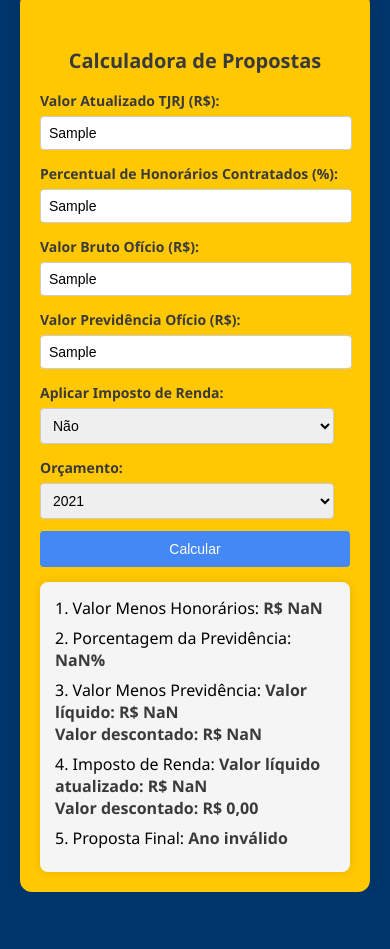
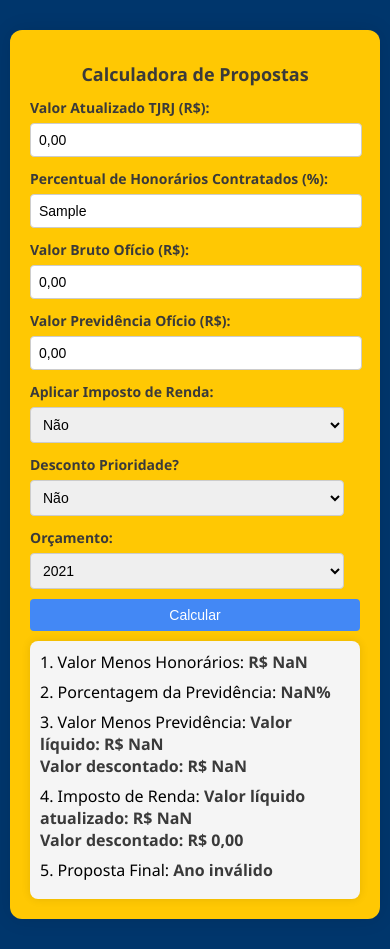
Before and after one commit to pedroburlet/calculadoraprecatorios.github.io, a plain HTML site: page index.html in a window 390 px wide. Both pictures are taken after typing "Sample", "Sample", "Sample", "Sample" into the empty fields and a click on the button "Calcular". Before the commit the page ends 892 px from the top, so only its background shows below. Drawn offline with Linux system fonts and the light colour scheme; a script that the page names is missing.

Commit message:
Add files via upload

```diff
--- a/index.html
+++ b/index.html
@@ -10,12 +10,11 @@
 <body>
 
     <div class="container">
-        <img src="Captura_de_tela_2024-06-19_213351-removebg-preview.png" alt="">
         <h1>Calculadora de Propostas</h1>
         <form id="calculatorForm">
             <div class="form-group">
                 <label for="valorAtualizadoTJRJ">Valor Atualizado TJRJ (R$):</label>
-                <input type="text" id="valorAtualizadoTJRJ" required>
+                <input type="text" id="valorAtualizadoTJRJ" oninput="formatarEntrada(this)" required>
             </div>
             <div class="form-group">
                 <label for="percentHonorarios">Percentual de Honorários Contratados (%):</label>
@@ -23,15 +22,22 @@
             </div>
             <div class="form-group">
                 <label for="valorBrutoOficio">Valor Bruto Ofício (R$):</label>
-                <input type="text" id="valorBrutoOficio" required>
+                <input type="text" id="valorBrutoOficio" oninput="formatarEntrada(this)" required>
             </div>
             <div class="form-group">
                 <label for="valorPrevidenciaOficio">Valor Previdência Ofício (R$):</label>
-                <input type="text" id="valorPrevidenciaOficio" required>
+                <input type="text" id="valorPrevidenciaOficio" oninput="formatarEntrada(this)" required>
             </div>
             <div class="form-group">
                 <label for="impostoRenda">Aplicar Imposto de Renda:</label>
                 <select id="impostoRenda">
+                    <option value="nao">Não</option>
+                    <option value="sim">Sim</option>
+                </select>
+            </div>
+            <div class="form-group">
+                <label for="descontoPrioridade">Desconto Prioridade?</label>
+                <select id="descontoPrioridade">
                     <option value="nao">Não</option>
                     <option value="sim">Sim</option>
                 </select>
@@ -55,7 +61,6 @@
             <div>3. Valor Menos Previdência: <span id="resultadoPrevidencia"></span></div>
             <div>4. Imposto de Renda: <span id="resultadoImpostoRenda"></span></div>
             <div>5. Proposta Final: <span id="resultadoAno"></span></div>
-
         </div>
     </div>
 
--- a/script.js
+++ b/script.js
@@ -8,6 +8,16 @@ function converterParaNumero(valor) {
     return parseFloat(valor.replace(/\./g, '').replace(',', '.'));
 }
 
+// Função para formatar a entrada de texto como reais (R$) durante a digitação
+function formatarEntrada(campo) {
+    let valor = campo.value;
+    valor = valor.replace(/\D/g, '');
+    valor = (valor / 100).toFixed(2) + '';
+    valor = valor.replace(".", ",");
+    valor = valor.replace(/(\d)(?=(\d{3})+(?!\d))/g, '$1.');
+    campo.value = valor;
+}
+
 // Função para calcular a proposta
 function calcularProposta() {
     // Obtendo os valores do formulário e convertendo para números
@@ -16,23 +26,30 @@ function calcularProposta() {
     const valorAtualizadoTJRJ = converterParaNumero(document.getElementById('valorAtualizadoTJRJ').value);
     const percentHonorarios = parseFloat(document.getElementById('percentHonorarios').value.replace(',', '.'));
     const impostoRenda = document.getElementById('impostoRenda').value;
+    const descontoPrioridade = document.getElementById('descontoPrioridade').value;
     const ano = parseInt(document.getElementById('ano').value);
 
-    // Passo 1: Calculando e arredondando a porcentagem da previdência
+    // Passo 1: Aplicando o desconto de prioridade se necessário
+    let valorComDescontoPrioridade = valorAtualizadoTJRJ;
+    if (descontoPrioridade === 'sim') {
+        valorComDescontoPrioridade -= 141000;
+    }
+
+    // Passo 2: Calculando e arredondando a porcentagem da previdência
     let porcentagemPrevidencia = (valorPrevidenciaOficio / valorBrutoOficio) * 100;
     porcentagemPrevidencia = Math.round(porcentagemPrevidencia);
     document.getElementById('resultadoPrevidenciaPorcentagem').innerText = `${porcentagemPrevidencia}%`;
 
-    // Passo 2: Tirando a % dos honorários do valor atualizado
-    const valorMenosHonorarios = valorAtualizadoTJRJ * (1 - percentHonorarios / 100);
+    // Passo 3: Tirando a % dos honorários do valor atualizado com desconto de prioridade
+    const valorMenosHonorarios = valorComDescontoPrioridade * (1 - percentHonorarios / 100);
     document.getElementById('resultadoHonorarios').innerText = formatarReais(valorMenosHonorarios);
 
-    // Passo 3: Tirando a porcentagem da previdência do valor atualizado
+    // Passo 4: Tirando a porcentagem da previdência do valor atualizado
     const descontoPrevidencia = valorMenosHonorarios * (porcentagemPrevidencia / 100);
     const valorMenosPrevidencia = valorMenosHonorarios - descontoPrevidencia;
     document.getElementById('resultadoPrevidencia').innerText = `Valor líquido: ${formatarReais(valorMenosPrevidencia)} \n Valor descontado: ${formatarReais(descontoPrevidencia)}`;
 
-    // Passo 4: Aplicando o imposto de renda se necessário
+    // Passo 5: Aplicando o imposto de renda se necessário
     let valorAposImpostoRenda = valorMenosPrevidencia;
     let valorDescontoIR = 0;
     if (impostoRenda === 'sim') {
@@ -40,10 +57,10 @@ function calcularProposta() {
         valorAposImpostoRenda = valorMenosPrevidencia - valorDescontoIR;
         document.getElementById('resultadoImpostoRenda').innerText = `Valor líquido atualizado: ${formatarReais(valorAposImpostoRenda)} \n Valor descontado: ${formatarReais(valorDescontoIR)}`;
     } else {
-        document.getElementById('resultadoImpostoRenda').innerText = `Valor líquido atualizado: ${formatarReais(valorAposImpostoRenda)} \n Valor descontado: R$ 0,00`;
+        document.getElementById('resultadoImpostoRenda').innerText = `Valor líquido atualizado: ${formatarReais(valorAposImpostoRenda)} \n Valor descontado: ${formatarReais(0)}`;
     }
 
-    // Passo 5: Calculando a proposta para o ano
+    // Passo 6: Calculando a proposta para o ano
     let valorProposta;
     switch (ano) {
         case 2021:
@@ -68,10 +85,7 @@ function calcularProposta() {
 
     if (!isNaN(valorProposta)) {
         document.getElementById('resultadoAno').innerText = formatarReais(valorProposta);
-        document.getElementById('resultadoFinal').innerText = formatarReais(valorProposta);
     } else {
         document.getElementById('resultadoAno').innerText = `Ano inválido`;
-        document.getElementById('resultadoFinal').innerText = `Ano inválido`;
     }
-
 }
--- a/styles.css
+++ b/styles.css
@@ -6,8 +6,8 @@ body {
     padding: 0;
     display: flex;
     justify-content: center;
-    align-items: center;
-    height: 100vh;
+    align-items: flex-start; /* Altera align-items para flex-start para permitir que o conteúdo se expanda para baixo */
+    min-height: 100vh; /* Use min-height em vez de height para permitir expansão */
     position: relative; /* Adiciona posição relativa para posicionar a logo */
 }
 
@@ -24,17 +24,18 @@ body {
     background-color: #ffc803; /* Amarelo */
     border-radius: 12px; /* Bordas arredondadas */
     box-shadow: 0 0 20px rgba(0, 0, 0, 0.1);
-    padding: 40px;
-    width: 350px; /* Reduz a largura */
+    padding: 20px; /* Reduzido para acomodar telas menores */
+    width: 90%; /* Ajusta a largura para 90% da tela */
+    max-width: 350px; /* Define uma largura máxima */
     animation: slideIn 0.5s ease-out;
-    margin-top: 80px; /* Espaçamento do topo para a logo */
+    margin-top: 60px; /* Espaçamento do topo para a logo */
 }
 
 h1, h2 {
     text-align: center;
     color: #3a3a3a; /* Azul escuro */
-    margin-bottom: 15px; /* Reduz a margem inferior */
-    font-size: 24px; /* Reduz o tamanho da fonte */
+    margin-bottom: 10px; /* Reduz a margem inferior */
+    font-size: 20px; /* Reduz o tamanho da fonte */
 }
 
 form {
@@ -43,7 +44,7 @@ form {
 }
 
 .form-group {
-    margin-bottom: 12px; /* Reduz a margem inferior */
+    margin-bottom: 10px; /* Reduz a margem inferior */
 }
 
 label {
@@ -79,8 +80,8 @@ button:hover {
 }
 
 #resultados {
-    margin-top: 15px; /* Reduz a margem superior */
-    padding: 15px; /* Reduz o padding */
+    margin-top: 10px; /* Reduz a margem superior */
+    padding: 10px; /* Reduz o padding */
     background-color: #f5f5f5;
     border-radius: 8px;
     box-shadow: 0 0 10px rgba(0, 0, 0, 0.1);
@@ -99,22 +100,22 @@ button:hover {
 /* Media Queries para telas menores que 768px */
 @media only screen and (max-width: 767px) {
     body {
-        padding: 20px; /* Adiciona espaçamento interno para telas menores */
+        padding: 10px; /* Adiciona espaçamento interno para telas menores */
     }
 
     .container {
-        width: 90%; /* Reduz a largura para 90% da largura da tela */
+        width: 100%; /* Reduz a largura para 100% da largura da tela */
         max-width: none; /* Remove a largura máxima para ocupar a largura total */
         margin: 20px auto; /* Centraliza o container na tela */
         padding: 20px; /* Adiciona um espaçamento interno */
     }
 
     h1, h2 {
-        font-size: 20px; /* Reduz o tamanho do texto para telas menores */
+        font-size: 18px; /* Reduz o tamanho do texto para telas menores */
     }
 
     button {
-        padding: 10px 0; /* Ajusta o tamanho dos botões para telas menores */
+        padding: 8px 0; /* Ajusta o tamanho dos botões para telas menores */
     }
 }
 
```
